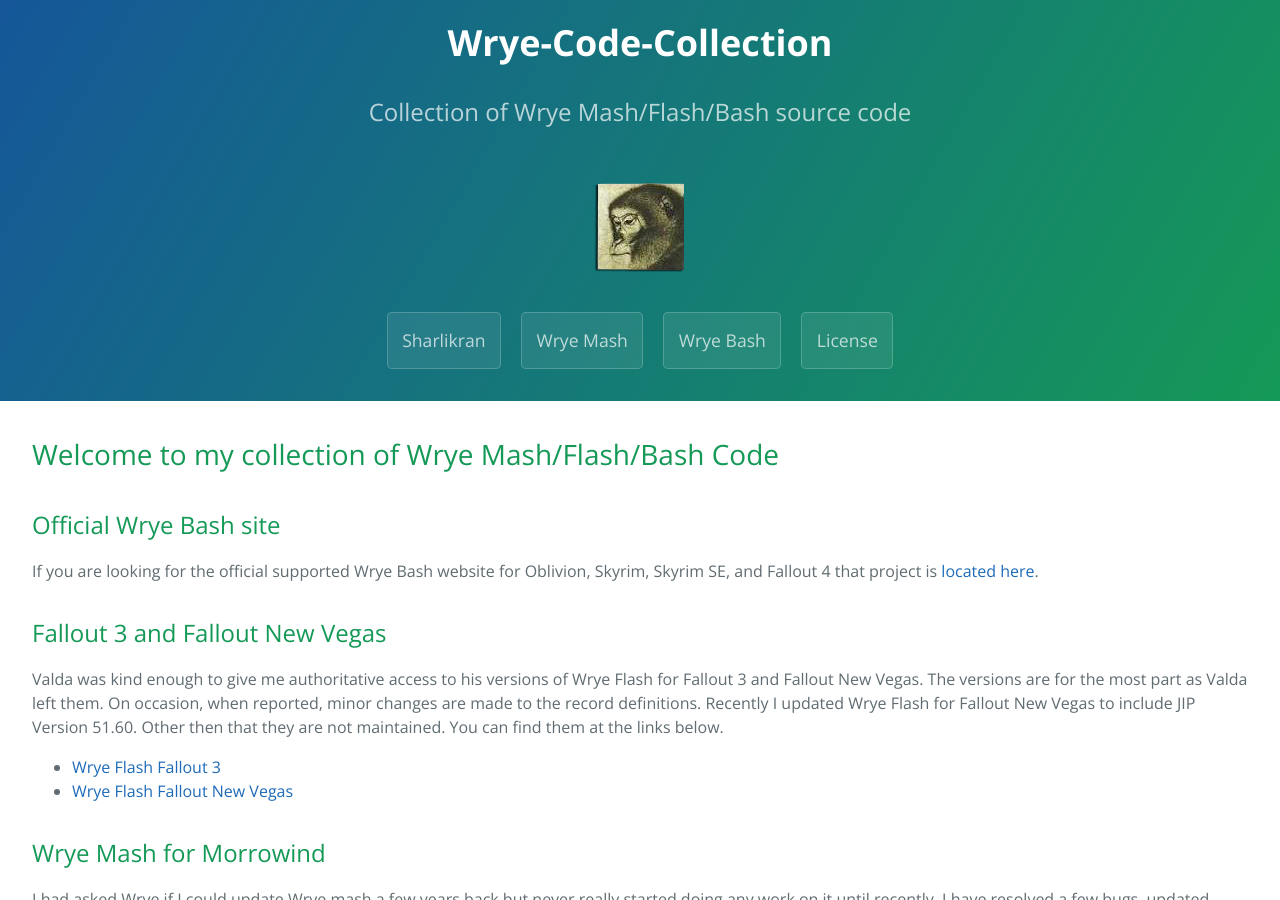
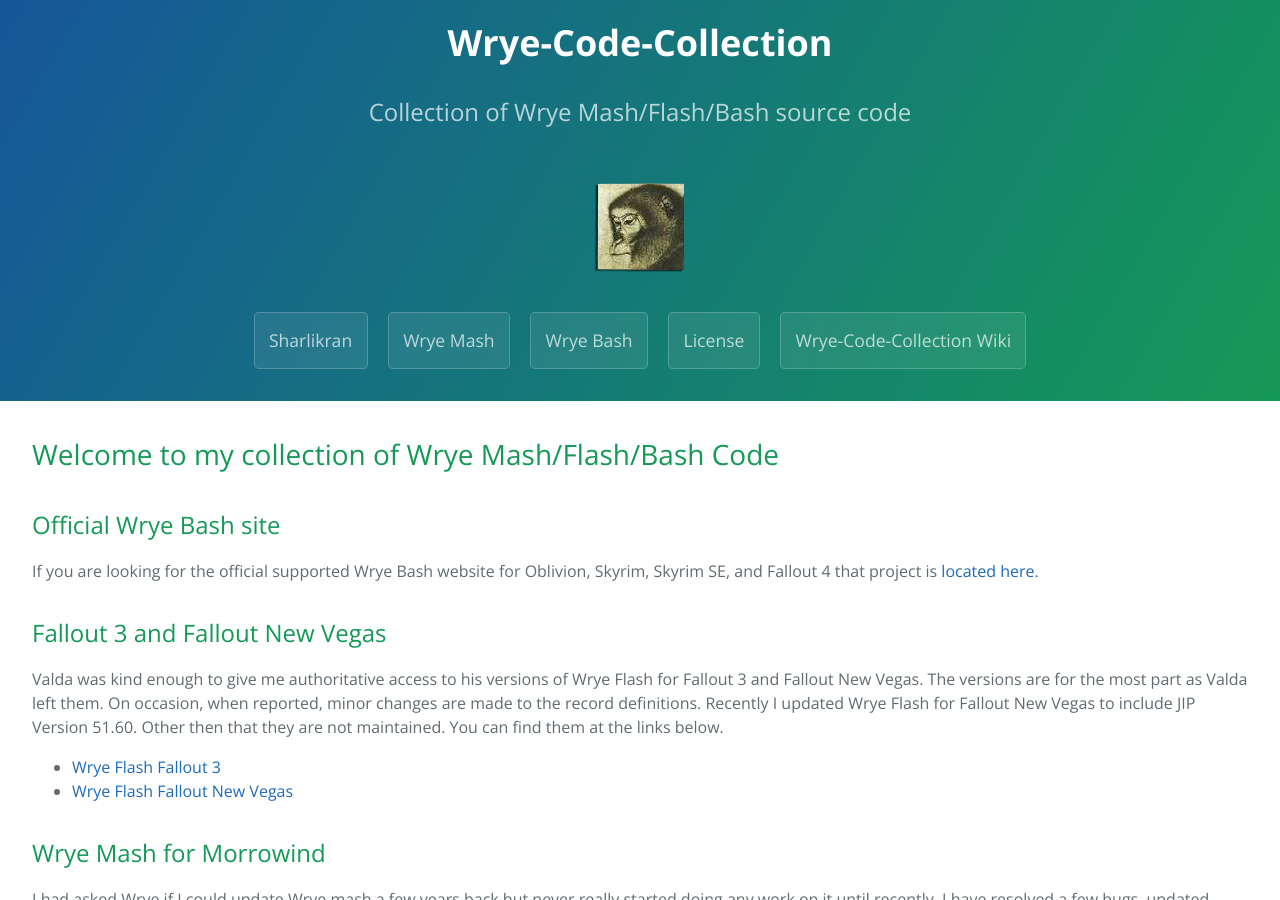
Before and after one commit to Wrye-Code-Collection/wrye-code-collection.github.io, a Jekyll site: the page built from index.md, in a window 1280 px wide and 900 px high. Built offline with Jekyll 4.4.1, drawn with Linux system fonts in a browser that asks for light colours.

Commit message:
Update default.html
Added Wrye-Code-Collection Wiki

```diff
--- a/_layouts/default.html
+++ b/_layouts/default.html
@@ -24,6 +24,7 @@
       <a href="https://github.com/Wrye-Code-Collection/Wrye-Mash/releases/" class="btn">Wrye Mash</a>
       <a href="https://github.com/Wrye-Code-Collection/wrye-bash/releases/" class="btn">Wrye Bash</a>
       <a href="https://github.com/Wrye-Code-Collection/wrye-code-collection.github.io/blob/master/LICENSE.txt" class="btn">License</a>
+      <a href="https://wrye-code-collection.github.io/wcc-wiki/" class="btn">Wrye-Code-Collection Wiki</a>
       <!-- {% if site.show_downloads %}
         <a href="{{ site.github.zip_url }}" class="btn">Download .zip</a>
         <a href="{{ site.github.tar_url }}" class="btn">Download .tar.gz</a>
```
